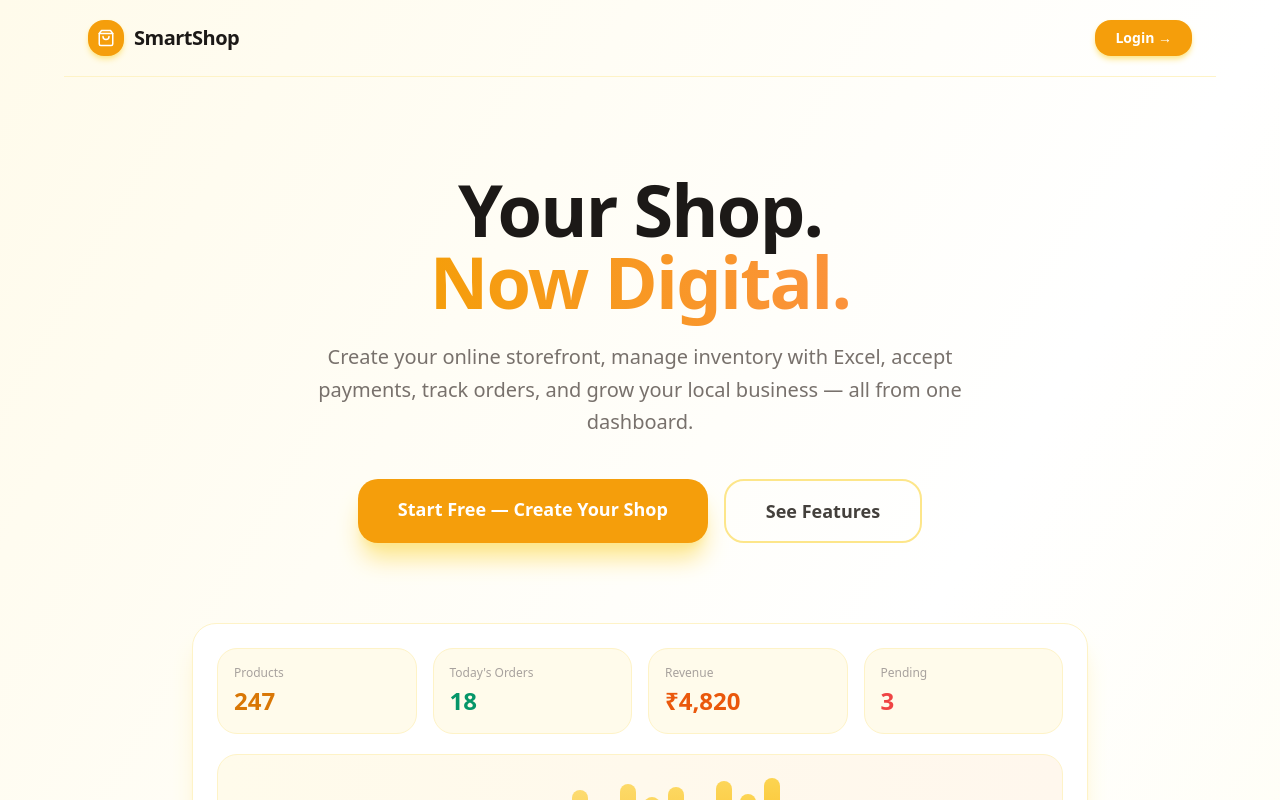
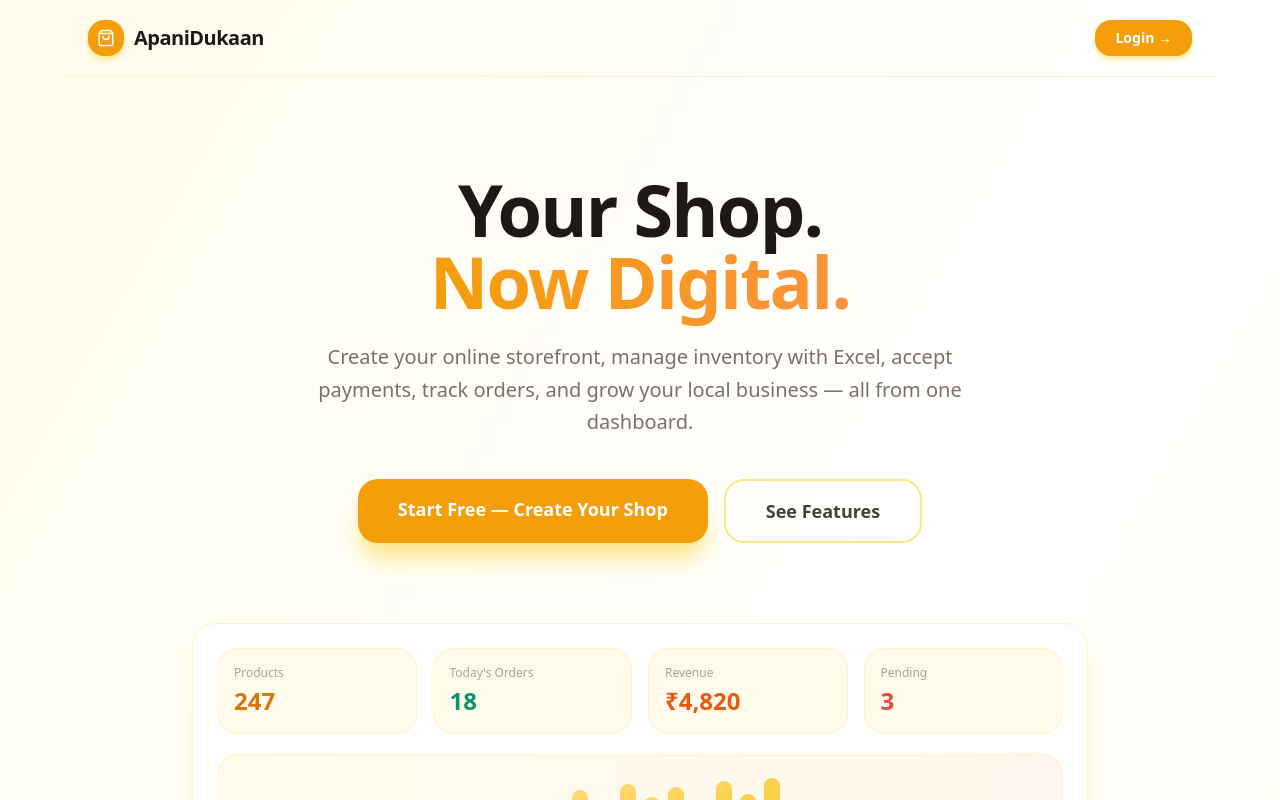
Before and after one commit to RohitKamble171012/ApaniDukaan, a Next.js app in the folder frontend/: page / in a window 1280 px wide. Shown: the top 800 px of the page. Built offline with nearby package versions, Linux system fonts and the light colour scheme; no server answers.

Commit message:
Change site name from SmartShop to ApaniDukaan

```diff
--- a/frontend/src/app/page.tsx
+++ b/frontend/src/app/page.tsx
@@ -22,7 +22,7 @@ export default function HomePage() {
           <div className="w-9 h-9 rounded-xl bg-amber-500 flex items-center justify-center shadow-md shadow-amber-200">
             <ShoppingBag size={18} className="text-white" />
           </div>
-          <span className="font-bold text-xl text-warm-900 tracking-tight">SmartShop</span>
+          <span className="font-bold text-xl text-warm-900 tracking-tight">ApaniDukaan</span>
         </div>
         <Link href="/auth/login"
           className="bg-amber-500 hover:bg-amber-400 text-white px-5 py-2 rounded-xl text-sm font-semibold transition-all shadow-md shadow-amber-200 hover:shadow-lg hover:shadow-amber-300 hover:-translate-y-0.5">
```
